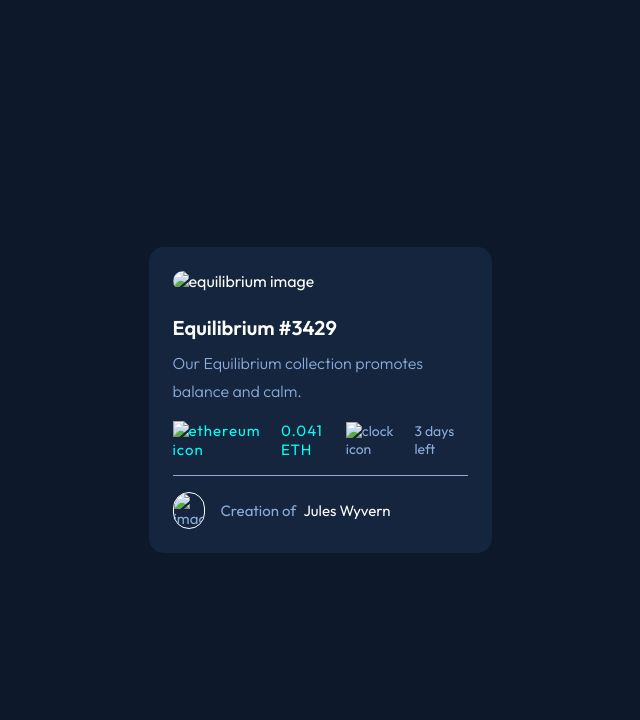
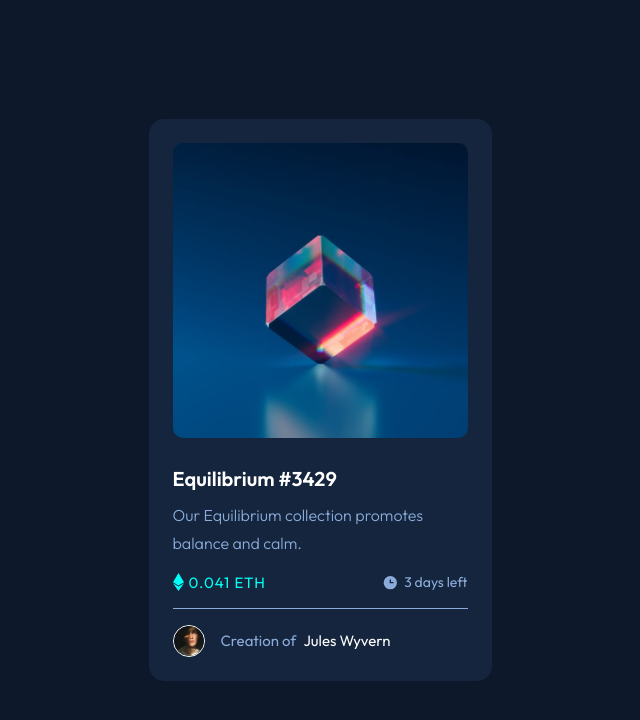
Before and after one commit to rdivyansh1474/NFT_Preview_Card_component-Solution, a plain HTML site: page index.html in a window 1280 px wide. Shown: the whole page, without its empty margins (320-960 px from the left). Drawn offline with Linux system fonts and the light colour scheme; the site is published under a folder, as on GitHub Pages, so addresses that start at the root find nothing.

Commit message:
Update index.html

```diff
--- a/index.html
+++ b/index.html
@@ -8,7 +8,7 @@
 
   <title>Frontend Mentor | NFT preview card component</title>
   <link rel="stylesheet" href="styles.css">
-  <link rel="icon" href="/design-files/images/favicon.png">
+  <link rel="icon" href="design-files/images/favicon.png">
 
   <link rel="preconnect" href="https://fonts.googleapis.com">
 <link rel="preconnect" href="https://fonts.gstatic.com" crossorigin>
@@ -26,9 +26,9 @@
 
   <main class="card">
     <div class="image">
-      <img class="maining" src="/design-files/images/image-equilibrium.jpg" alt="equilibrium image">
+      <img class="maining" src="design-files/images/image-equilibrium.jpg" alt="equilibrium image">
       <div>
-        <img src="/design-files/images/icon-view.svg" alt="view">
+        <img src="design-files/images/icon-view.svg" alt="view">
       </div>
     </div>
       <h1>Equilibrium #3429</h1>
@@ -37,18 +37,18 @@
       </div>
       <div class="price-days">
         <div class="price">
-          <img src="/design-files/images/icon-ethereum.svg" alt="ethereum icon">
+          <img src="design-files/images/icon-ethereum.svg" alt="ethereum icon">
           0.041 ETH
         </div>
 
         <div class="days">
-          <img src="/design-files/images/icon-clock.svg" alt="clock icon">
+          <img src="design-files/images/icon-clock.svg" alt="clock icon">
           <p> 3 days left</p>
         </div>
       </div>
 
       <div class="creator">
-        <img class="avatar" src="/design-files/images/image-avatar.png" alt="image">
+        <img class="avatar" src="design-files/images/image-avatar.png" alt="image">
         <p>Creation of <span>Jules Wyvern</span></p>
       </div>
 
```
